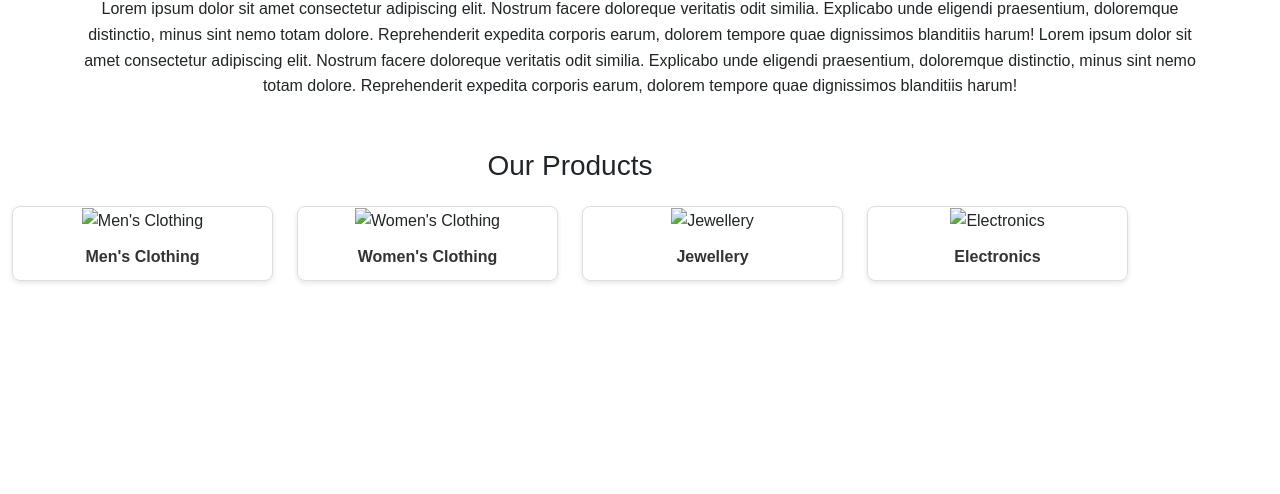
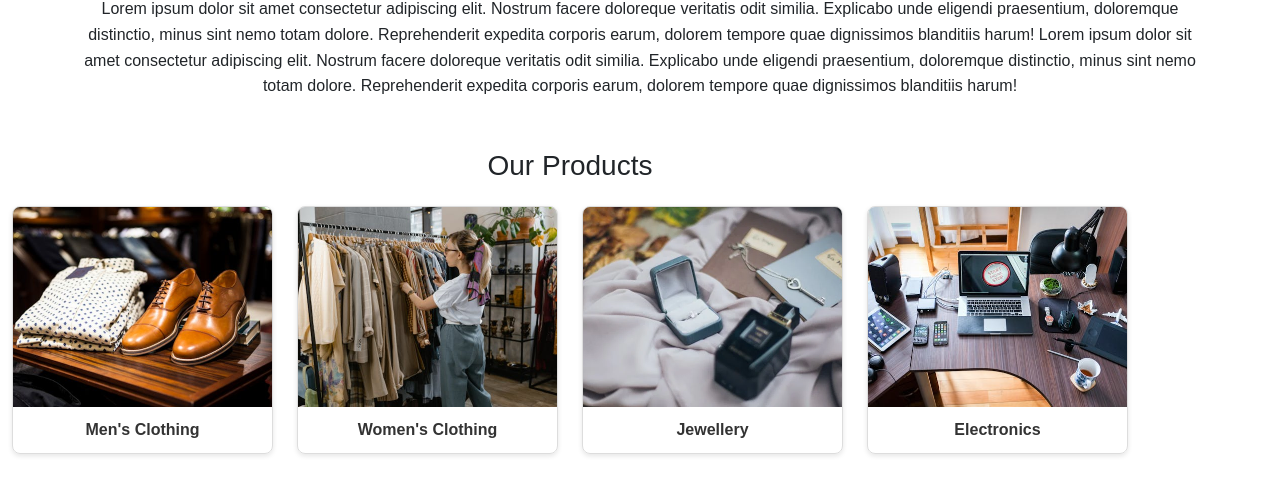
Before and after one commit to Prathyushakurakula180475/Ecommerce, a plain HTML site: page About.html in a window 1280 px wide. Shown: the part 130-624 px from the top of the page. Drawn offline with nearby package versions, Linux system fonts and the light colour scheme; no server answers.

Commit message:
nineth commit

```diff
--- a/About.html
+++ b/About.html
@@ -124,28 +124,28 @@
 
         <div class="col-md-3 mb-4">
             <div class="product-card">
-                <img src="./images/pexels-photo-298863.jpeg" alt="Men's Clothing">
+                <img src="./assets/pexels-photo-298863.jpeg" alt="Men's Clothing">
                 <a href="./Products.html">Men's Clothing</a>
             </div>
         </div>
 
         <div class="col-md-3 mb-4">
             <div class="product-card">
-                <img src="./images/pexels-photo-7679720.jpeg" alt="Women's Clothing">
+                <img src="./assets/pexels-photo-7679720.jpeg" alt="Women's Clothing">
                 <a href="./Products.html">Women's Clothing</a>
             </div>
         </div>
 
         <div class="col-md-3 mb-4">
             <div class="product-card">
-                <img src="./images/pexels-photo-1927259.webp" alt="Jewellery">
+                <img src="./assets/pexels-photo-1927259.webp" alt="Jewellery">
                 <a href="./Products.html">Jewellery</a>
             </div>
         </div>
 
         <div class="col-md-3 mb-4">
             <div class="product-card">
-                <img src="./images/pexels-photo-356056.jpeg" alt="Electronics">
+                <img src="./assets/pexels-photo-356056.jpeg" alt="Electronics">
                 <a href="./Products.html">Electronics</a>
             </div>
         </div>
```
